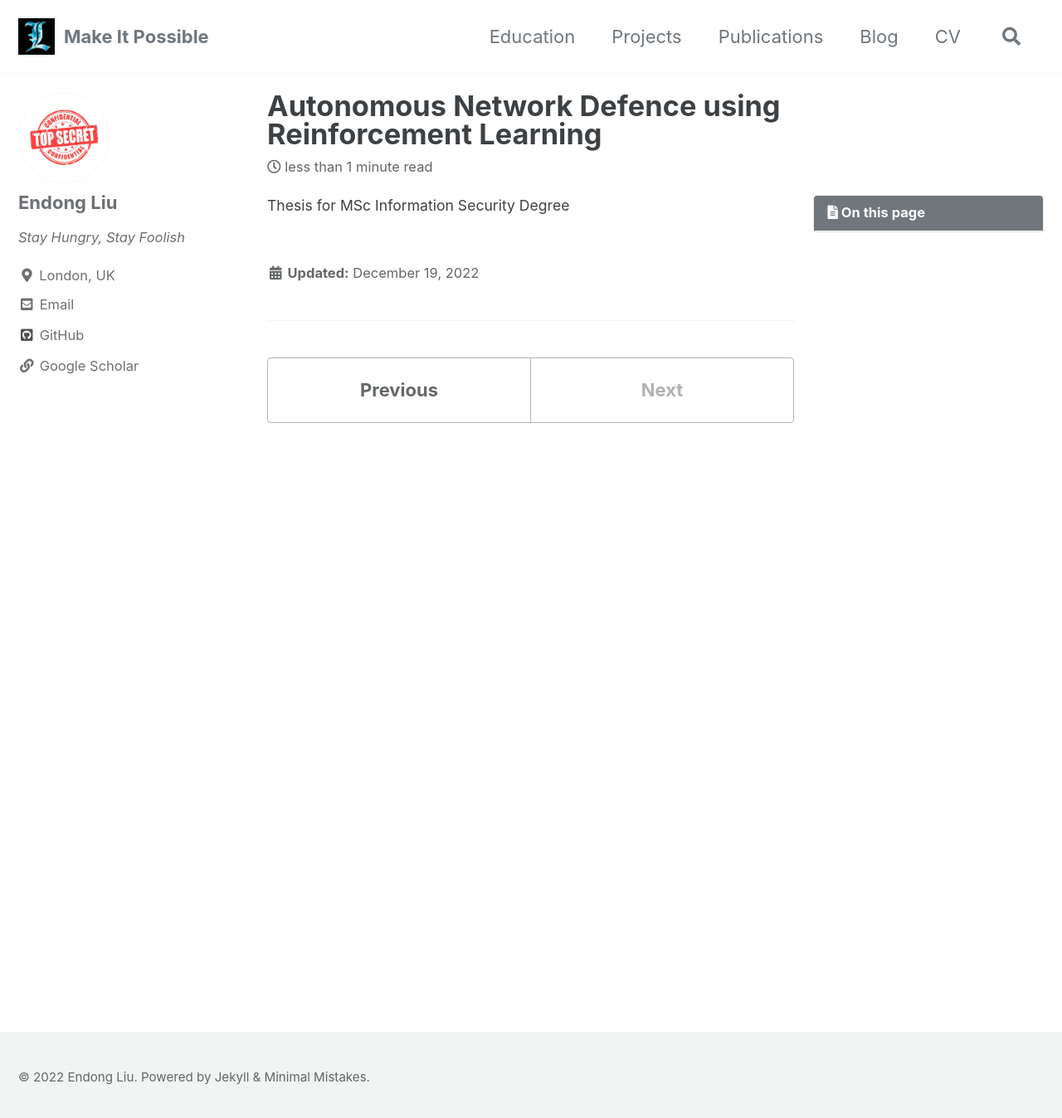
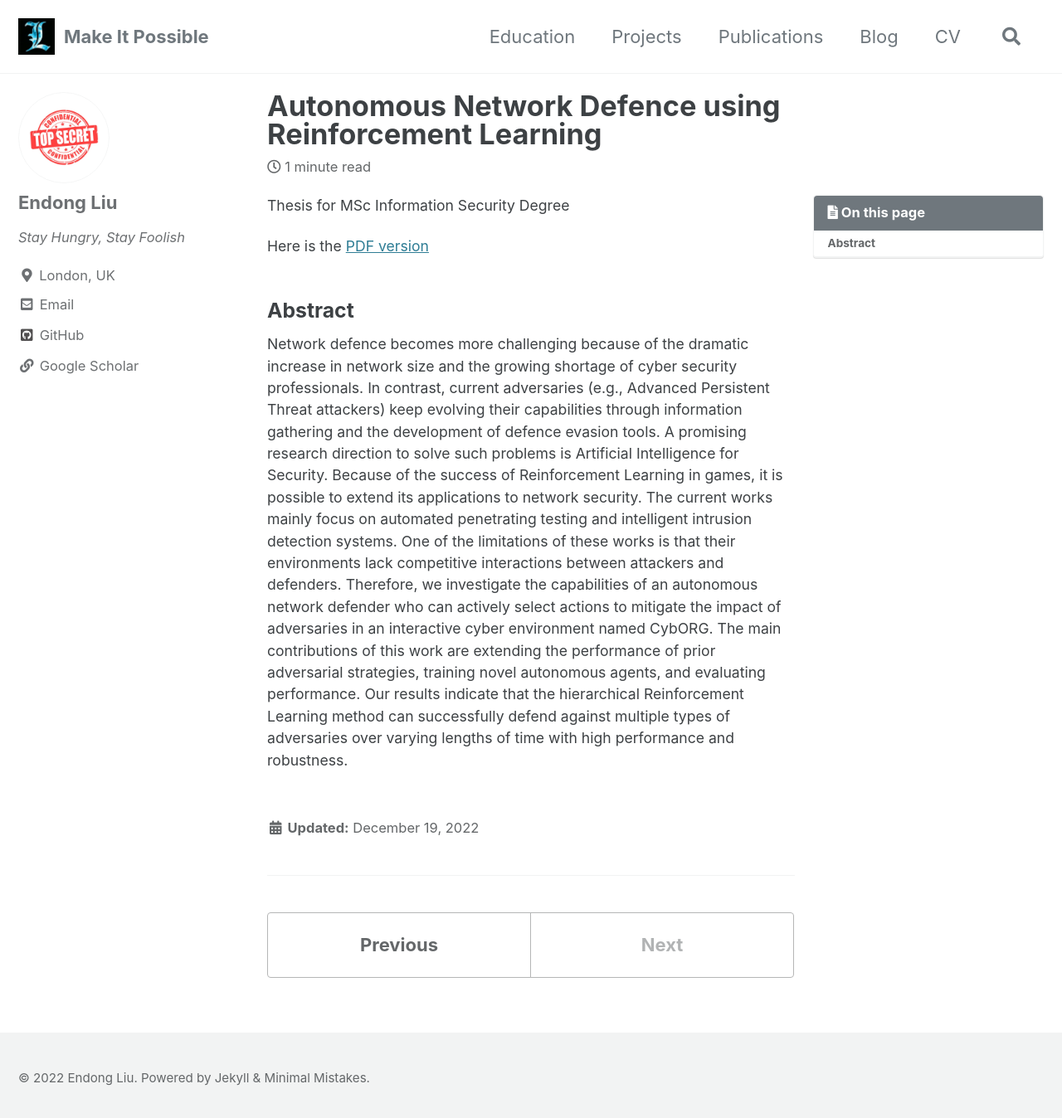
Before and after one commit to ZzPoLariszZ/zzpolariszz.github.io, a Jekyll site: the page built from _projects/msc-thesis.md, in a window 1280 px wide and 1355 px high. Shown: the top 1348 px of the window at 83% size. Built offline with Jekyll 4.4.1, drawn with Linux system fonts in a browser that asks for light colours; cached includes are drawn as plain includes.

Commit message:
Update msc-thesis.md

```diff
--- a/_projects/msc-thesis.md
+++ b/_projects/msc-thesis.md
@@ -10,3 +10,9 @@ toc: true
 Thesis for MSc Information Security Degree
 
 <!--more-->
+
+Here is the [PDF version](/assets/MSc-Thesis.pdf)
+
+### Abstract
+
+Network defence becomes more challenging because of the dramatic increase in network size and the growing shortage of cyber security professionals. In contrast, current adversaries (e.g., Advanced Persistent Threat attackers) keep evolving their capabilities through information gathering and the development of defence evasion tools. A promising research direction to solve such problems is Artificial Intelligence for Security. Because of the success of Reinforcement Learning in games, it is possible to extend its applications to network security. The current works mainly focus on automated penetrating testing and intelligent intrusion detection systems. One of the limitations of these works is that their environments lack competitive interactions between attackers and defenders. Therefore, we investigate the capabilities of an autonomous network defender who can actively select actions to mitigate the impact of adversaries in an interactive cyber environment named CybORG. The main contributions of this work are extending the performance of prior adversarial strategies, training novel autonomous agents, and evaluating performance. Our results indicate that the hierarchical Reinforcement Learning method can successfully defend against multiple types of adversaries over varying lengths of time with high performance and robustness.
```
